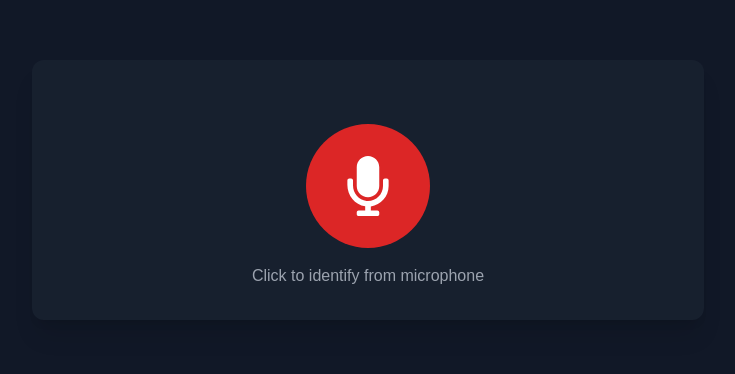
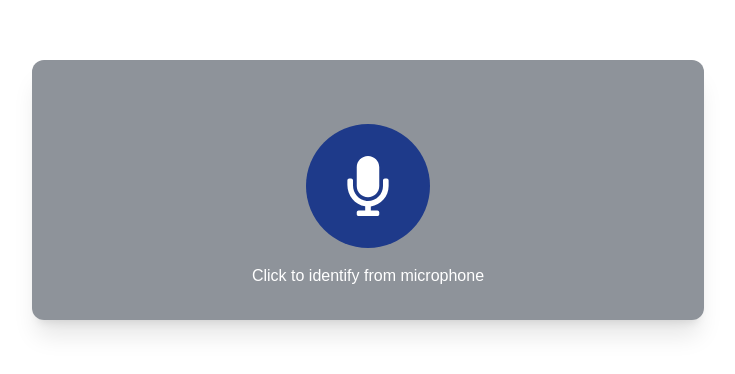
Before and after one commit to cwefso/catchy, a Next.js app: page / in a window 1280 px wide. Shown: the part 210-584 px from the top of the page, without its empty margins (272-1007 px from the left). Built offline with nearby package versions, Linux system fonts and the light colour scheme; no server answers.

Commit message:
Seperate components

```diff
--- a/app/callback/spotify/route.ts
+++ b/app/callback/spotify/route.ts
@@ -1,4 +1,3 @@
-// app/callback/spotify/route.ts
 import { NextResponse } from "next/server";
 import { cookies } from "next/headers";
 
@@ -19,7 +18,6 @@ export async function GET(request: Request) {
       throw new Error("Missing Spotify environment variables.");
     }
 
-    // Exchange the code for an access token
     const response = await fetch("https://accounts.spotify.com/api/token", {
       method: "POST",
       headers: {
@@ -46,7 +44,6 @@ export async function GET(request: Request) {
 
     const data = await response.json();
     const cookieStore = await cookies();
-    // Store the tokens securely in cookies
     cookieStore.set("spotifyAccessToken", data.access_token, {
       httpOnly: true,
       secure: process.env.NODE_ENV === "production",
@@ -56,7 +53,6 @@ export async function GET(request: Request) {
       secure: process.env.NODE_ENV === "production",
     });
 
-    // Redirect to the home page
     return NextResponse.redirect(new URL("/", request.url));
   } catch (error) {
     console.error("Error in Spotify callback:", error);
--- /dev/null
+++ b/app/components/Message.tsx
@@ -0,0 +1,28 @@
+import { FaCheckCircle, FaExclamationCircle } from "react-icons/fa";
+
+interface MessageProps {
+  type: "success" | "error";
+  message: string;
+  songDetails?: { title: string; artist: string } | null;
+}
+
+export const Message = ({ type, message, songDetails }: MessageProps) => {
+  const isSuccess = type === "success";
+  const Icon = isSuccess ? FaCheckCircle : FaExclamationCircle;
+  const bgColor = isSuccess ? "bg-blue-800/30" : "bg-red-800/30";
+  const textColor = isSuccess ? "text-blue-300" : "text-red-300";
+
+  return (
+    <div
+      className={`flex flex-col items-center mb-8 p-4 ${bgColor} rounded-lg`}
+    >
+      <Icon className={`${textColor} text-4xl mb-2`} />
+      <p className={`text-lg ${textColor}`}>{message}</p>
+      {songDetails && (
+        <p className="mt-1 text-white text-center">
+          {songDetails.title} by {songDetails.artist}
+        </p>
+      )}
+    </div>
+  );
+};
--- /dev/null
+++ b/app/components/MicrophoneButton.tsx
@@ -0,0 +1,38 @@
+import { FaMicrophone } from "react-icons/fa";
+import { ClipLoader } from "react-spinners";
+
+interface MicrophoneButtonProps {
+  isListening: boolean;
+  onClick: () => void;
+}
+
+export const MicrophoneButton = ({
+  isListening,
+  onClick,
+}: MicrophoneButtonProps) => {
+  return (
+    <div className="flex flex-col items-center mt-8">
+      {isListening ? (
+        <div className="flex flex-col items-center">
+          <ClipLoader color="#3b82f6" size={40} />
+          <p className="mt-3 text-white">Listening...</p>
+        </div>
+      ) : (
+        <button
+          onClick={onClick}
+          disabled={isListening}
+          className={`p-8 rounded-full transition-colors ${
+            isListening
+              ? "bg-gray-600 cursor-not-allowed"
+              : "bg-blue-900 hover:bg-red-900"
+          }`}
+        >
+          <FaMicrophone className="text-white text-6xl" />
+        </button>
+      )}
+      <p className="mt-4 text-white text-center">
+        Click to identify from microphone
+      </p>
+    </div>
+  );
+};
--- /dev/null
+++ b/app/hooks/useAudioRecorder.ts
@@ -0,0 +1,51 @@
+import { useState, useCallback } from "react";
+
+export const useAudioRecorder = () => {
+  const [isRecording, setIsRecording] = useState(false);
+  const [audioBlob, setAudioBlob] = useState<Blob | null>(null);
+  const [error, setError] = useState<string | null>(null);
+
+  const startRecording = useCallback(async () => {
+    setIsRecording(true);
+    setError(null);
+
+    try {
+      const stream = await navigator.mediaDevices.getUserMedia({
+        audio: {
+          channelCount: 1,
+          sampleRate: 44100,
+          sampleSize: 16,
+        },
+      });
+
+      const options = {
+        audioBitsPerSecond: 128000,
+        mimeType: "audio/webm;codecs=opus",
+      };
+
+      const recorder = new MediaRecorder(stream, options);
+
+      const chunks: Blob[] = [];
+      recorder.ondataavailable = (e) => e.data.size > 0 && chunks.push(e.data);
+
+      recorder.onstop = () => {
+        const blob = new Blob(chunks, { type: "audio/webm;codecs=opus" });
+        if (blob.size === 0) {
+          setError("No audio captured");
+        } else {
+          setAudioBlob(blob);
+        }
+        setIsRecording(false);
+        stream.getTracks().forEach((track) => track.stop());
+      };
+
+      recorder.start(1000);
+      setTimeout(() => recorder.state === "recording" && recorder.stop(), 5000);
+    } catch (error) {
+      setError(error instanceof Error ? error.message : "Audio capture failed");
+      setIsRecording(false);
+    }
+  }, []);
+
+  return { isRecording, audioBlob, error, startRecording };
+};
--- /dev/null
+++ b/app/hooks/useSongRecognition.ts
@@ -0,0 +1,33 @@
+import { useState } from "react";
+import { recognizeSong } from "../../lib/shazam";
+import { addToSpotify } from "../../lib/spotify";
+
+export const useSongRecognition = () => {
+  const [isSuccess, setIsSuccess] = useState(false);
+  const [error, setError] = useState<string | null>(null);
+  const [songDetails, setSongDetails] = useState<{
+    title: string;
+    artist: string;
+  } | null>(null);
+
+  const recognizeAndAddToSpotify = async (audioBlob: Blob) => {
+    try {
+      const songData = await recognizeSong(audioBlob);
+      if (!songData?.track) throw new Error("Song recognition failed");
+
+      const { title, subtitle } = songData.track;
+      await addToSpotify({ title, artist: subtitle });
+      setSongDetails({ title, artist: subtitle });
+      setIsSuccess(true);
+
+      setTimeout(() => {
+        setIsSuccess(false);
+        setSongDetails(null);
+      }, 3000);
+    } catch (error) {
+      setError(error instanceof Error ? error.message : "Analysis failed");
+    }
+  };
+
+  return { isSuccess, error, songDetails, recognizeAndAddToSpotify };
+};
--- a/app/layout.tsx
+++ b/app/layout.tsx
@@ -16,10 +16,10 @@ export const metadata: Metadata = {
   title: "Catchy",
   description:
     "An app to recognize songs and add them to your Spotify playlist.",
-  manifest: "/manifest.json", // Link the manifest file
+  manifest: "/manifest.json",
   themeColor: "#3b82f6",
   icons: {
-    icon: "/favicon.ico", // Add this line
+    icon: "/favicon.ico",
   },
 };
 
--- a/app/page.tsx
+++ b/app/page.tsx
@@ -1,126 +1,46 @@
 "use client";
 
-import { useCallback, useState } from "react";
-import { recognizeSong } from "../lib/shazam";
-import { addToSpotify } from "../lib/spotify";
-import { ClipLoader } from "react-spinners";
-import {
-  FaCheckCircle,
-  FaMicrophone,
-  FaExclamationCircle,
-} from "react-icons/fa";
+import { useEffect } from "react";
+import { useAudioRecorder } from "./hooks/useAudioRecorder";
+import { useSongRecognition } from "./hooks/useSongRecognition";
+import { Message } from "./components/Message";
+import { MicrophoneButton } from "./components/MicrophoneButton";
 
 export default function Home() {
-  const [isListening, setIsListening] = useState(false);
-  const [isSuccess, setIsSuccess] = useState(false);
-  const [error, setError] = useState<string | null>(null);
-  const [songDetails, setSongDetails] = useState<{
-    title: string;
-    artist: string;
-  } | null>(null);
+  const {
+    isRecording,
+    audioBlob,
+    error: recordingError,
+    startRecording,
+  } = useAudioRecorder();
+  const {
+    isSuccess,
+    error: recognitionError,
+    songDetails,
+    recognizeAndAddToSpotify,
+  } = useSongRecognition();
 
-  // Start listening for audio
-  const startListening = useCallback(async () => {
-    setIsListening(true);
-    setError(null);
+  useEffect(() => {
+    if (audioBlob) {
+      recognizeAndAddToSpotify(audioBlob);
+    }
+  }, [audioBlob, recognizeAndAddToSpotify]);
 
-    try {
-      const stream = await navigator.mediaDevices.getUserMedia({
-        audio: {
-          channelCount: 1,
-          sampleRate: 44100,
-          sampleSize: 16,
-        },
-      });
-
-      const options = {
-        audioBitsPerSecond: 128000,
-        mimeType: "audio/webm;codecs=opus",
-      };
-
-      const recorder = new MediaRecorder(stream, options);
-
-      const chunks: Blob[] = [];
-      recorder.ondataavailable = (e) => e.data.size > 0 && chunks.push(e.data);
-
-      recorder.onstop = async () => {
-        try {
-          const blob = new Blob(chunks, { type: "audio/webm;codecs=opus" });
-          if (blob.size === 0) throw new Error("No audio captured");
-
-          const songData = await recognizeSong(blob);
-          if (!songData?.track) throw new Error("Song recognition failed");
-
-          const { title, subtitle } = songData.track;
-          await addToSpotify({ title, artist: subtitle });
-          setSongDetails({ title, artist: subtitle });
-          setIsSuccess(true);
-
-          setTimeout(() => {
-            setIsSuccess(false);
-            setSongDetails(null);
-          }, 3000);
-        } catch (error) {
-          setError(error instanceof Error ? error.message : "Analysis failed");
-        } finally {
-          setIsListening(false);
-          stream.getTracks().forEach((track) => track.stop());
-        }
-      };
-
-      recorder.start(1000);
-      setTimeout(() => recorder.state === "recording" && recorder.stop(), 5000);
-    } catch (error) {
-      setError(error instanceof Error ? error.message : "Audio capture failed");
-      setIsListening(false);
-    }
-  }, []);
+  const error = recordingError || recognitionError;
 
   return (
-    <div className="flex flex-col items-center justify-center min-h-screen p-4 bg-gray-900 text-white">
-      {error && (
-        <div className="flex items-center mb-4 p-3 bg-red-800/30 rounded-lg">
-          <FaExclamationCircle className="mr-2 text-red-500" />
-          <p className="text-red-300">{error}</p>
-        </div>
-      )}
-
+    <div className="flex flex-col items-center justify-center min-h-screen p-4  text-white">
+      {error && <Message type="error" message={error} />}
       {isSuccess && (
-        <div className="flex flex-col items-center mb-8 p-4 bg-green-800/30 rounded-lg">
-          <FaCheckCircle className="text-green-500 text-4xl mb-2" />
-          <p className="text-lg">Song added to playlist!</p>
-          {songDetails && (
-            <p className="mt-1 text-gray-300 text-center">
-              {songDetails.title} by {songDetails.artist}
-            </p>
-          )}
-        </div>
+        <Message
+          type="success"
+          message="Song added to playlist!"
+          songDetails={songDetails}
+        />
       )}
 
       <div className="w-full max-w-2xl bg-gray-800/50 rounded-xl p-8 shadow-xl">
-        <div className="flex flex-col items-center mt-8">
-          {isListening ? (
-            <div className="flex flex-col items-center">
-              <ClipLoader color="#3b82f6" size={40} />
-              <p className="mt-3 text-gray-300">Listening...</p>
-            </div>
-          ) : (
-            <button
-              onClick={startListening}
-              disabled={isListening}
-              className={`p-8 rounded-full transition-colors ${
-                isListening
-                  ? "bg-gray-600 cursor-not-allowed"
-                  : "bg-red-600 hover:bg-red-700"
-              }`}
-            >
-              <FaMicrophone className="text-white text-6xl" />
-            </button>
-          )}
-          <p className="mt-4 text-gray-400 text-center">
-            Click to identify from microphone
-          </p>
-        </div>
+        <MicrophoneButton isListening={isRecording} onClick={startRecording} />
       </div>
     </div>
   );
--- a/lib/shazam.ts
+++ b/lib/shazam.ts
@@ -1,4 +1,3 @@
-// shazam.ts
 const API_KEY = process.env.NEXT_PUBLIC_RAPIDAPI_KEY;
 const API_HOST = "shazam.p.rapidapi.com";
 
@@ -52,21 +51,18 @@ export const recognizeSong = async (
   audioBlob: Blob
 ): Promise<ShazamTrack | null> => {
   try {
-    // Convert audio to raw PCM data
     const audioContext = new (window.AudioContext || window.AudioContext)();
     const audioBuffer = await audioContext.decodeAudioData(
       await audioBlob.arrayBuffer()
     );
-    // Get the raw audio data
+
     const rawData = audioBuffer.getChannelData(0);
 
-    // Convert to 16-bit PCM
     const samples = new Int16Array(rawData.length);
     for (let i = 0; i < rawData.length; i++) {
       samples[i] = rawData[i] * 32767;
     }
 
-    // Convert to base64
     const base64Audio = Buffer.from(samples.buffer).toString("base64");
 
     const headers = {
```
Also changed, not shown: app/actions/spotify.ts (+4 -8 lines), lib/spotify.ts (+1 -9 lines).
